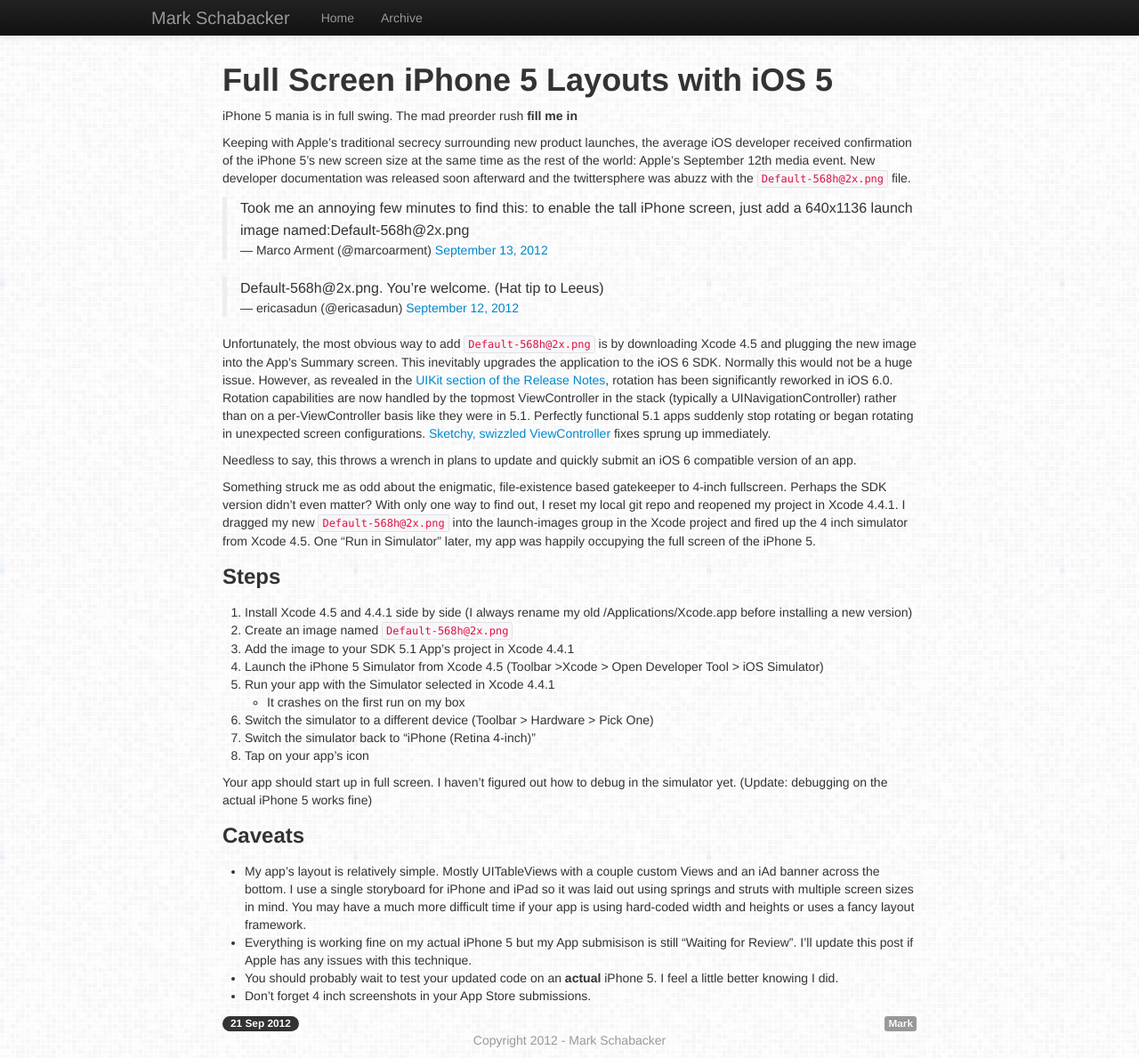
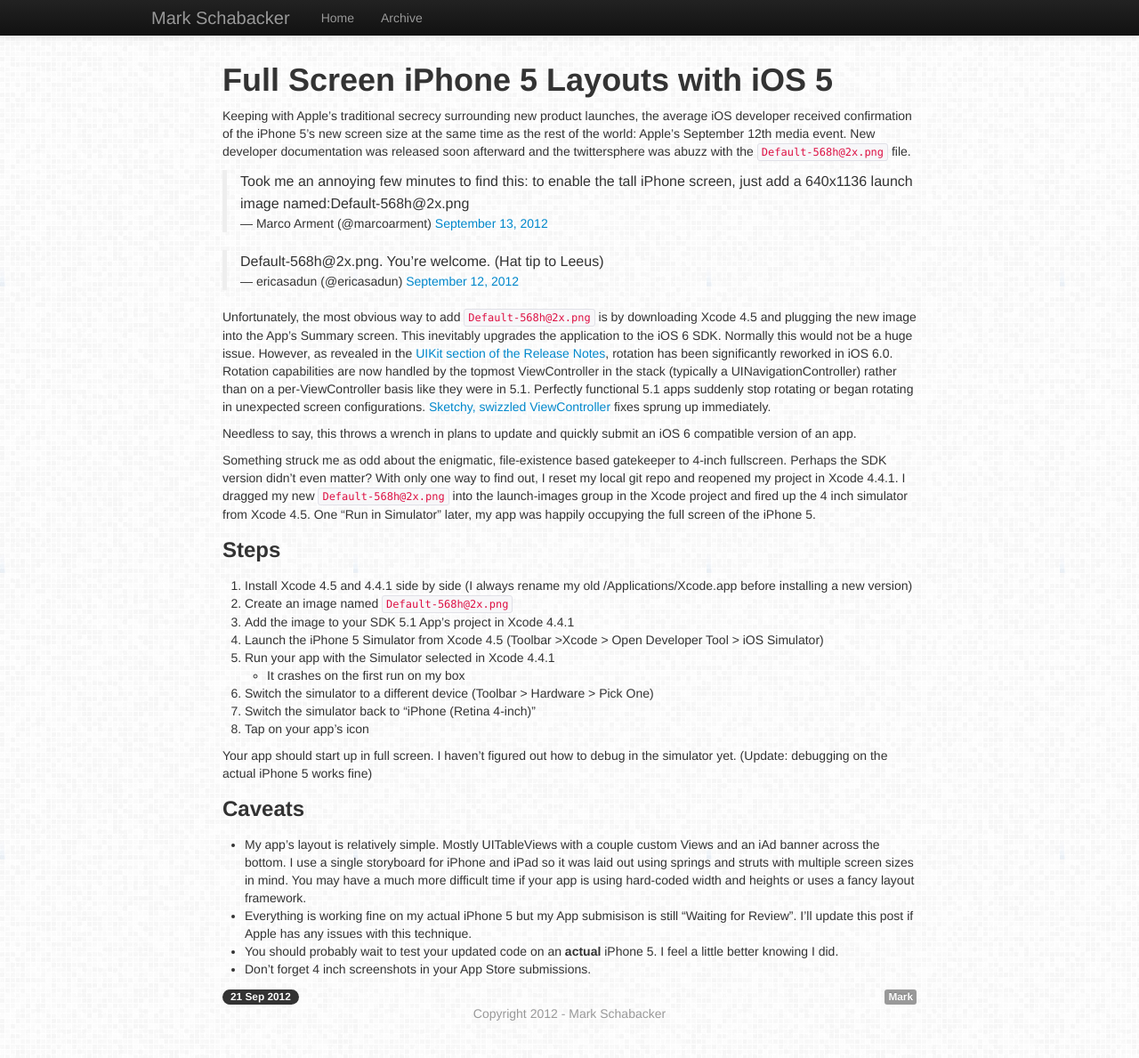
Before and after one commit to markschabacker/markschabacker.github.com, a Jekyll site: the page built from _posts/2012-09-21-iphone_5_fullscreen_with_ios_5.md, in a window 1280 px wide and 1189 px high. Shown: the whole window at 89% size. Built offline with Jekyll 4.4.1, drawn with Linux system fonts in a browser that asks for light colours; nearby versions of some CDN libraries; Markdown is read by kramdown in place of the engine named in the settings; comment, search, counter and statistics services are not loaded.

Commit message:
Remove scrapped lead-in

````diff
--- a/_posts/2012-09-21-iphone_5_fullscreen_with_ios_5.md
+++ b/_posts/2012-09-21-iphone_5_fullscreen_with_ios_5.md
@@ -2,8 +2,6 @@
 layout: post
 title: "Full Screen iPhone 5 Layouts with iOS 5"
 ---
-
-iPhone 5 mania is in full swing.  The mad preorder rush  __fill me in__
 
 Keeping with Apple's traditional secrecy surrounding new product launches, the average iOS developer received confirmation of the iPhone 5's new screen size at the same time as the rest of the world: Apple's September 12th media event.  New developer documentation was released soon afterward and the twittersphere was abuzz with the ```Default-568h@2x.png``` file.
 
````
